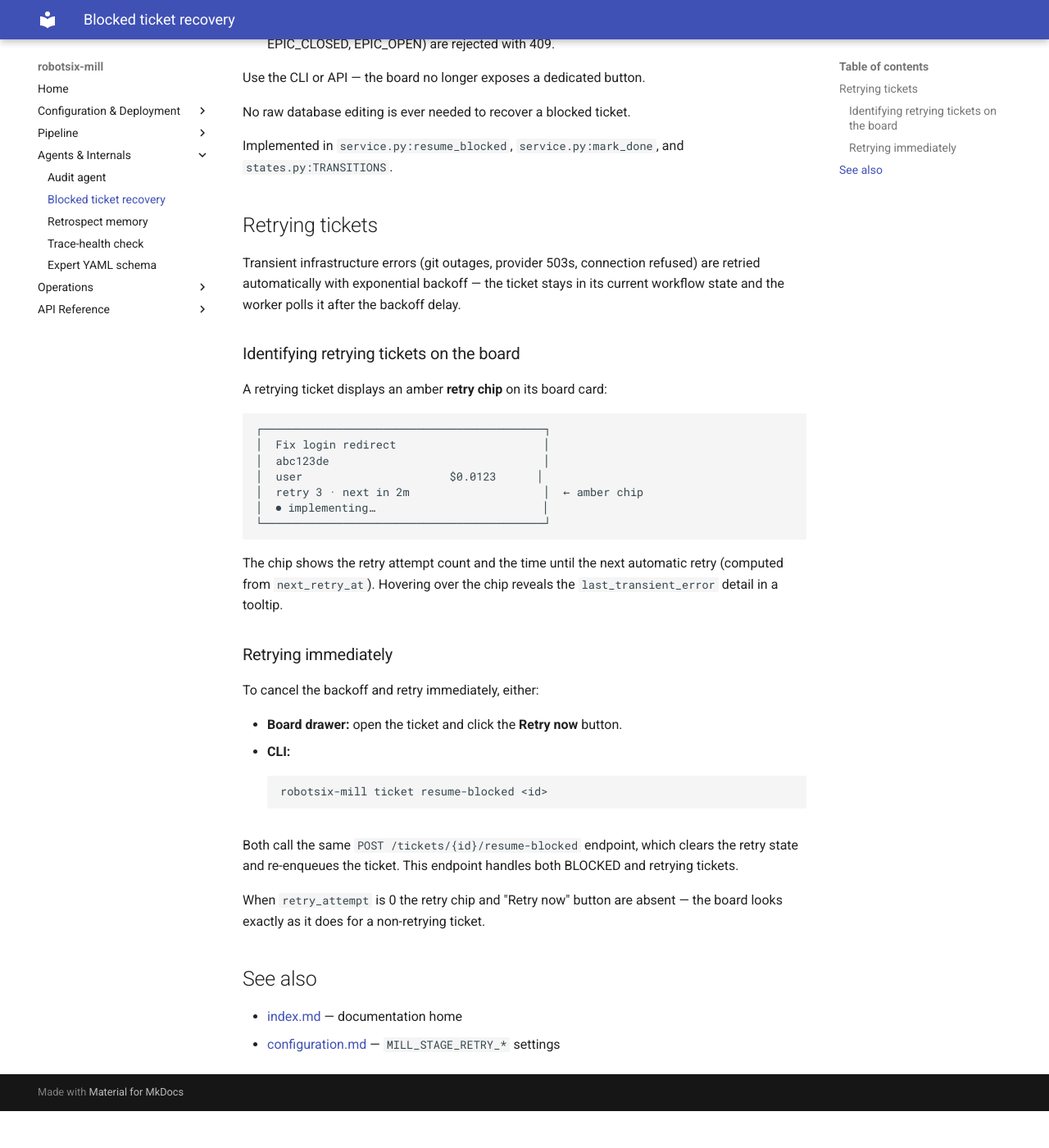
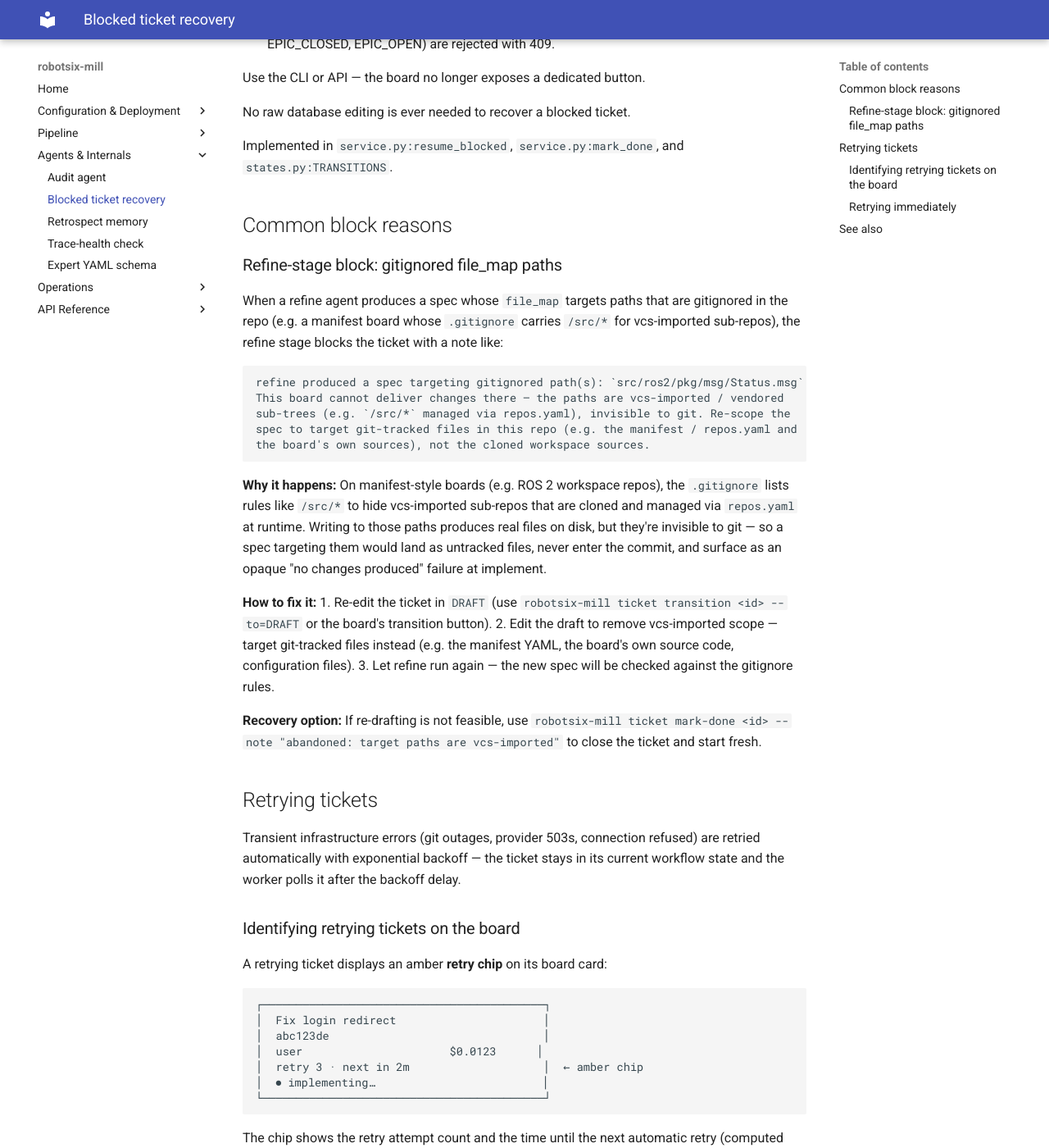
Before and after one commit to damien-robotsix/robotsix-mill, an MkDocs documentation site: the page built from docs/blocked-ticket-recovery.md, in a window 1280 px wide and 1400 px high, scrolled down 819 px. Shown: the whole window at 82% size. Built offline with MkDocs 1.6.1 and Material for MkDocs 9.7.7, drawn with Linux system fonts in a browser that asks for light colours; before the commit the page ends 2174 px from its top, so only the background shows below that.

Commit message:
mill(docs): Manifest boards: reject or deliver specs targeting gitignored sub-trees (ros2 /src/* writes died as 'no changes produced') (20260609T231237Z-manifest-boards-reject-or-deliver-specs--03a0)

````diff
--- a/docs/blocked-ticket-recovery.md
+++ b/docs/blocked-ticket-recovery.md
@@ -38,6 +38,41 @@ No raw database editing is ever needed to recover a blocked ticket.
 
 Implemented in `service.py:resume_blocked`, `service.py:mark_done`,
 and `states.py:TRANSITIONS`.
+
+## Common block reasons
+
+### Refine-stage block: gitignored file_map paths
+
+When a refine agent produces a spec whose `file_map` targets paths that
+are gitignored in the repo (e.g. a manifest board whose `.gitignore`
+carries `/src/*` for vcs-imported sub-repos), the refine stage blocks
+the ticket with a note like:
+
+```
+refine produced a spec targeting gitignored path(s): `src/ros2/pkg/msg/Status.msg`.
+This board cannot deliver changes there — the paths are vcs-imported / vendored
+sub-trees (e.g. `/src/*` managed via repos.yaml), invisible to git. Re-scope the
+spec to target git-tracked files in this repo (e.g. the manifest / repos.yaml and
+the board's own sources), not the cloned workspace sources.
+```
+
+**Why it happens:** On manifest-style boards (e.g. ROS 2 workspace repos),
+the `.gitignore` lists rules like `/src/*` to hide vcs-imported sub-repos
+that are cloned and managed via `repos.yaml` at runtime. Writing to those
+paths produces real files on disk, but they're invisible to git — so a
+spec targeting them would land as untracked files, never enter the commit,
+and surface as an opaque "no changes produced" failure at implement.
+
+**How to fix it:**
+1. Re-edit the ticket in `DRAFT` (use `robotsix-mill ticket transition <id> --to=DRAFT`
+   or the board's transition button).
+2. Edit the draft to remove vcs-imported scope — target git-tracked files instead
+   (e.g. the manifest YAML, the board's own source code, configuration files).
+3. Let refine run again — the new spec will be checked against the gitignore rules.
+
+**Recovery option:** If re-drafting is not feasible, use `robotsix-mill ticket
+mark-done <id> --note "abandoned: target paths are vcs-imported"` to close the
+ticket and start fresh.
 
 ## Retrying tickets
 
````
